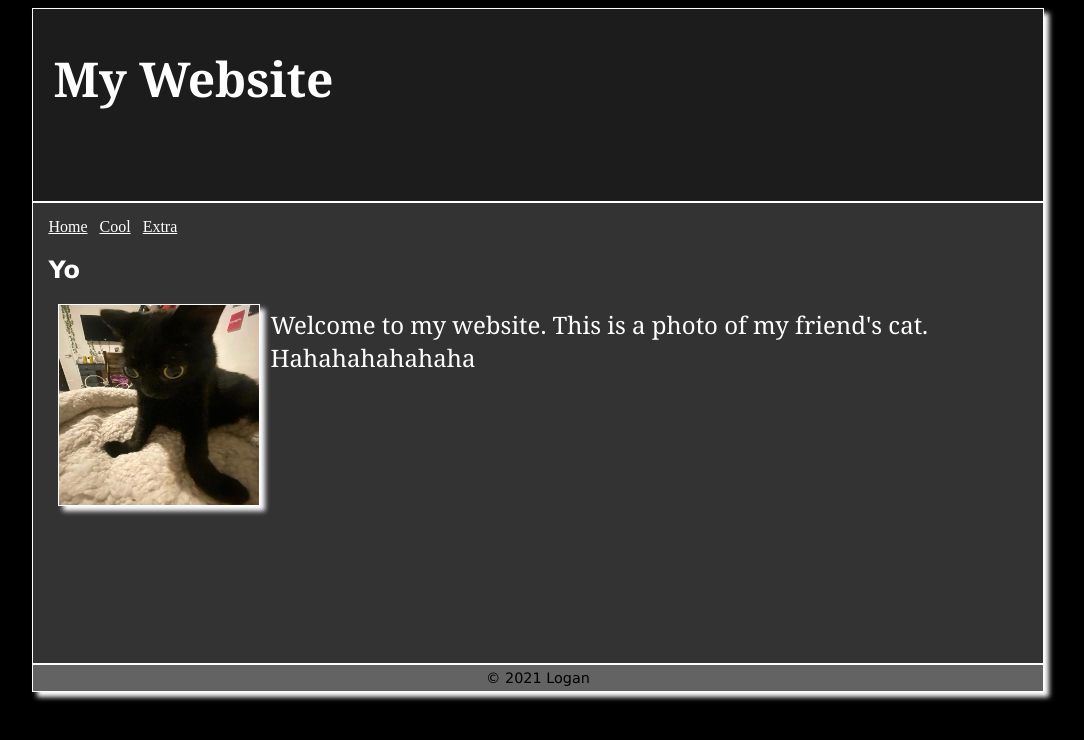
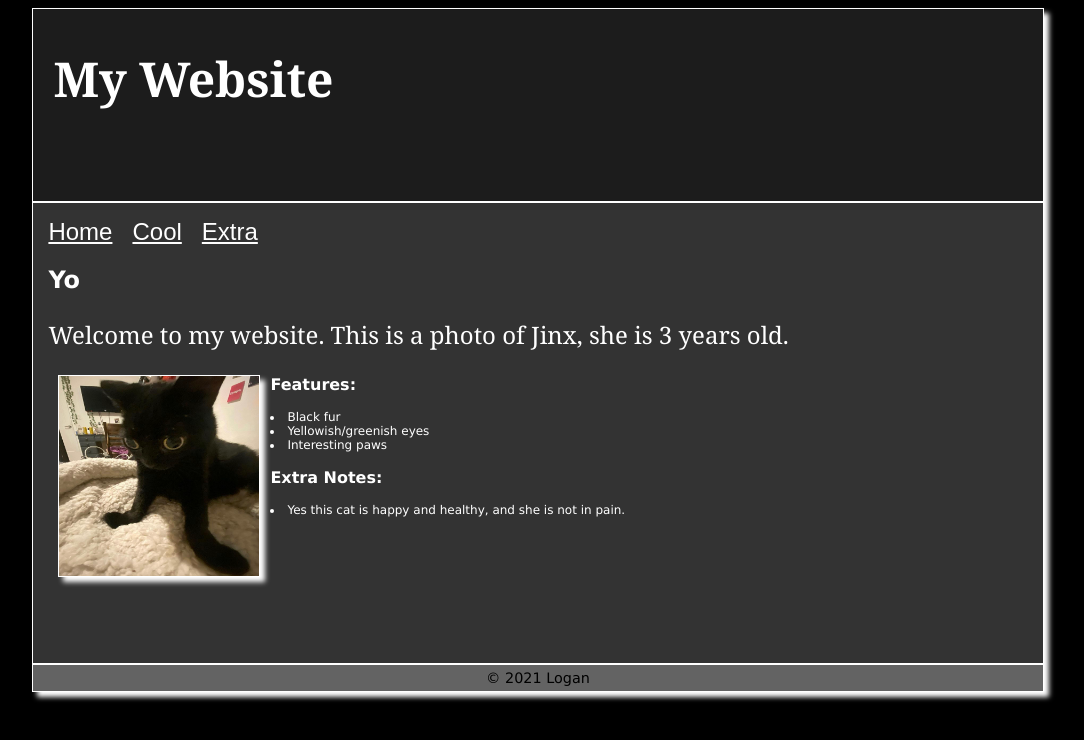
Before and after one commit to djbruhmoney/djbruhmoney.github.io, a plain HTML site: page index.html in a window 1280 px wide. Shown: the whole page, without its empty margins (102-1186 px from the left). Drawn offline with Linux system fonts and the light colour scheme.

Commit message:
Add files via upload

```diff
--- a/index.html
+++ b/index.html
@@ -16,11 +16,21 @@
 							<a href="extra.html">Extra</a>
 						</nav>
 						<h2>Yo</h2>
+
+						<p>Welcome to my website. This is a photo of Jinx, she is 3 years old.</p>
+
 						<img src="hi.PNG" width="300" height="300"
 						alt="cat" class="floatImg">
-						<p>Welcome to my website.
-							This is a photo of my friend's cat. Hahahahahahaha
-						</p>
+						<p class="hide">This is Jinx</p>
+
+						<h3>Features:</h3>
+						<li>Black fur</li>
+						<li>Yellowish/greenish eyes</li>
+						<li>Interesting paws</li>
+
+						<h3>Extra Notes:</h3>
+						<li>Yes this cat is happy and healthy, and she is not in pain.</li>
+
 					</div>
 				<footer> &copy; 2021 Logan </footer>
 				</div>
--- a/myCSS.css
+++ b/myCSS.css
@@ -33,8 +33,17 @@ a:hover {
 }
 
 a:active {
-  color: red;
+  color: white;
 }
+
+nav {
+	font-size:150%;
+	color: #969696;
+	font-size:150%;
+	font-family: Arial;
+
+}
+
 #content {
 	background-color: #333333;
 	padding: 15px;
@@ -51,6 +60,7 @@ header, footer, #content {
 	width: 80%;
 	box-shadow: 5px 5px 5px white;
 }
+
 
 h1 {
 	color: white;
@@ -74,6 +84,20 @@ p {
 h2 {
 	color: white;
 	font-family: Verdana, Arial;
+	transition: width 2s, height 2s, transform 2s;
+}
+
+h3 {
+	color: white;
+	font-family: Verdana, Arial;
+	font-size:100%;
+	transition: width 2s, height 2s, transform 2s;
+}
+
+li {
+	color: white;
+	font-family: Verdana, Arial;
+	font-size:75%;
 	transition: width 2s, height 2s, transform 2s;
 }
 
@@ -106,3 +130,18 @@ h2 {
 	from {left: 0px;}
 	to {left: 200px;}
 }
+
+.hide {
+  display: none;
+  margin-left:20px;
+  margin-right:500px;
+  font-size:35px;
+  border-style: solid;
+  border-width: 2px;
+  border-color: #ffffff;
+  background-color:#616161;
+}
+
+.floatImg:hover + .hide {
+  display: block;
+}
```
